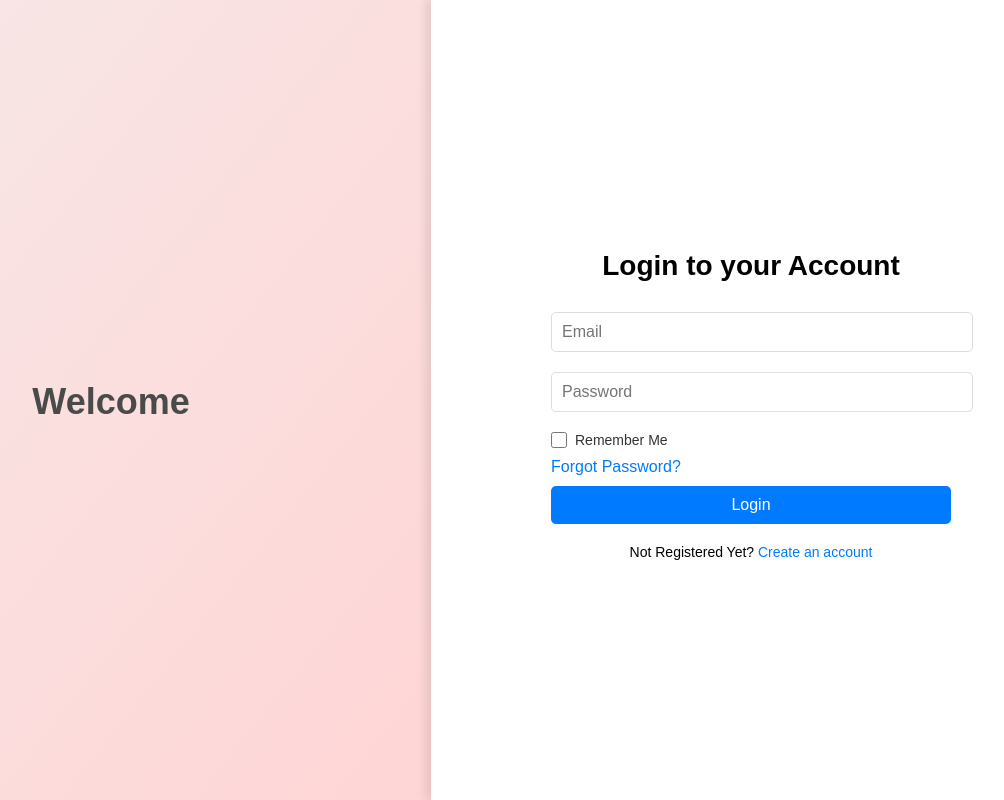
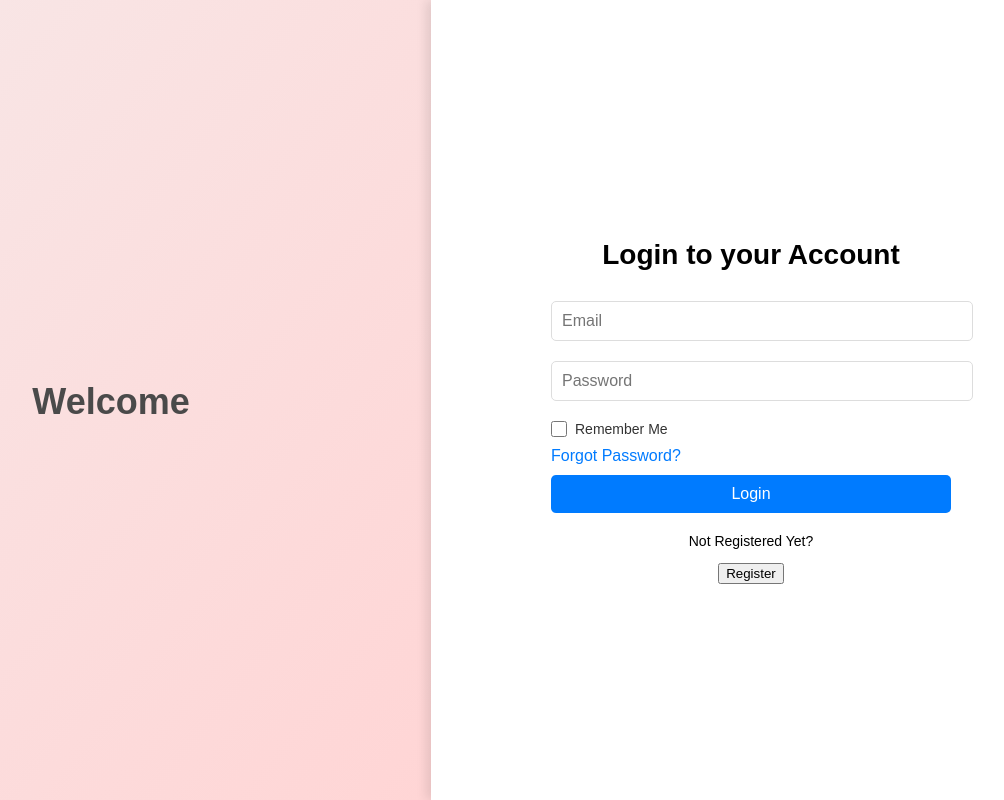
Before and after one commit to Kevv28/Task, a React (Create React App) app: page /login in a window 1280 px wide. Shown: the whole page, without its empty margins (209-1213 px from the left). Built offline with nearby package versions, Linux system fonts and the light colour scheme.

Commit message:
Update Login.jsx

```diff
--- a/src/components/Login.jsx
+++ b/src/components/Login.jsx
@@ -8,39 +8,49 @@ const Login = () => {
   const [error, setError] = useState('');
   const navigate = useNavigate();
 
-  // Example: Prepopulate localStorage with dummy users for testing
+  // Ensure `users` exists in localStorage
   if (!localStorage.getItem('users')) {
-    const dummyUsers = [
-      { email: 'test@example.com', password: 'password123' },
-      { email: 'user@example.com', password: 'userpass' },
-    ];
-    localStorage.setItem('users', JSON.stringify(dummyUsers));
+    localStorage.setItem('users', JSON.stringify([]));
   }
 
   const handleLogin = (e) => {
     e.preventDefault();
 
-    // Retrieve users from localStorage
+    // Retrieve the users list from localStorage
     const storedUsers = JSON.parse(localStorage.getItem('users')) || [];
 
-    // Find the user by email
+    // Find a matching user
     const user = storedUsers.find((u) => u.email === email);
 
     if (!user) {
-      setError('Invalid email.');
+      setError('Email not found. Please register first.');
       return;
     }
 
-    // Check if the password matches
     if (user.password !== password) {
       setError('Invalid password.');
       return;
     }
 
-    // Successful login
-    localStorage.setItem('currentUser', JSON.stringify({ email }));
+    // Login successful
+    localStorage.setItem('user', JSON.stringify({ fullName: 'kevil', email }));
     setError('');
-    navigate('/dashboard'); // Redirect to the dashboard
+    navigate('/dashboard'); // Redirect to dashboard
+  };
+
+  const handleRegister = () => {
+    const storedUsers = JSON.parse(localStorage.getItem('users')) || [];
+
+    // Check if user already exists
+    if (storedUsers.find((u) => u.email === email)) {
+      setError('Email already registered. Please login.');
+      return;
+    }
+
+    // Add new user to the users list
+    storedUsers.push({ email, password });
+    localStorage.setItem('users', JSON.stringify(storedUsers));
+    setError('Registration successful! Please login.');
   };
 
   return (
@@ -74,10 +84,8 @@ const Login = () => {
           </div>
           <button type="submit">Login</button>
         </form>
-        <p>
-          Not Registered Yet?{' '}
-          <a href="/register">Create an account</a>
-        </p>
+        <p>Not Registered Yet?</p>
+        <button onClick={handleRegister}>Register</button>
       </div>
     </div>
   );
```
